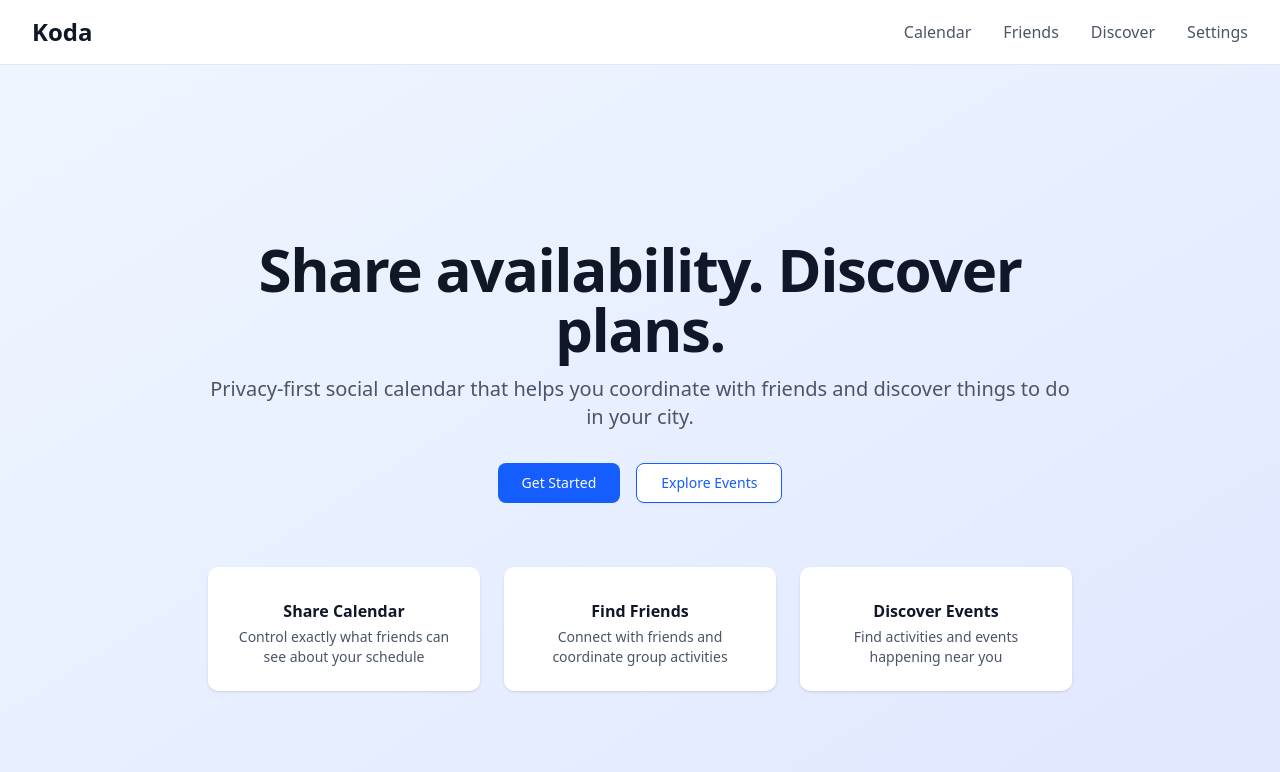
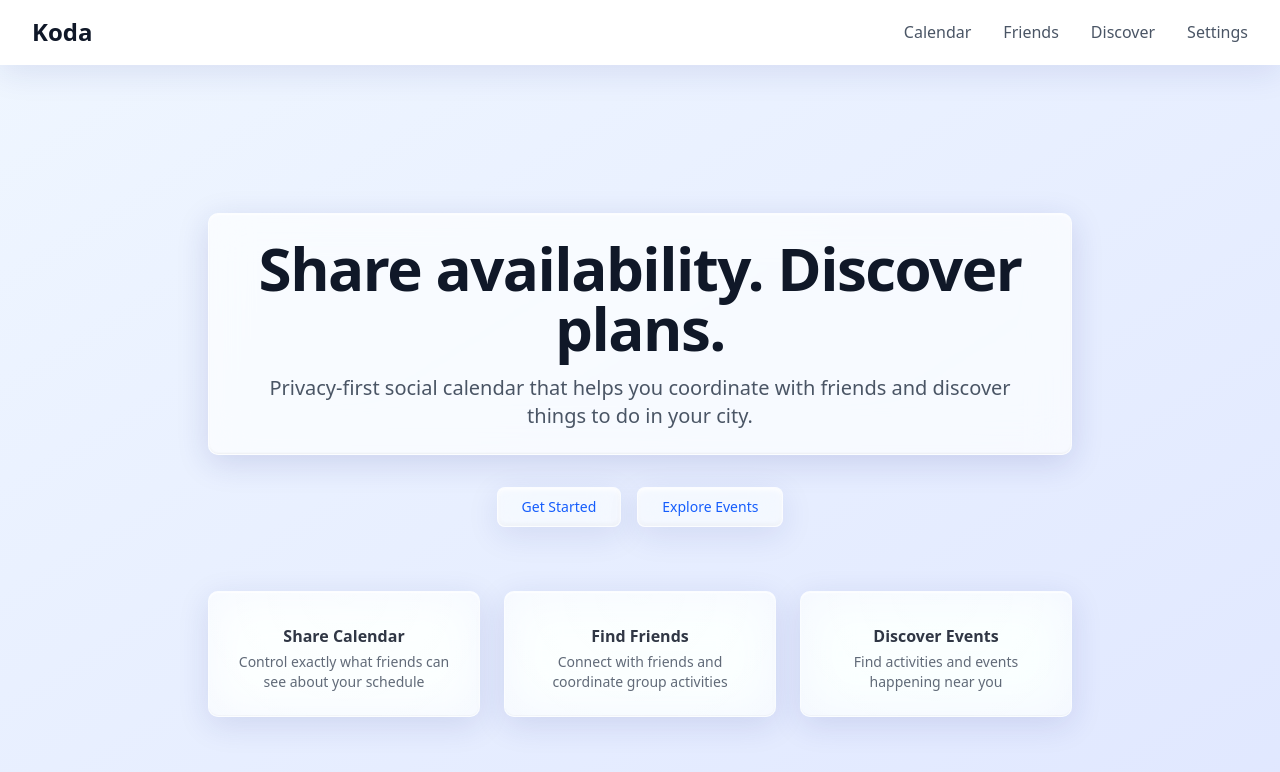
Before and after one commit to SilasSpencer1/koda-in-development, a Next.js app: page / in a window 1280 px wide. Shown: the top 772 px of the page. Built offline with nearby package versions, Linux system fonts and the light colour scheme.

Commit message:
design changes

```diff
--- a/app/globals.css
+++ b/app/globals.css
@@ -123,3 +123,265 @@
     @apply bg-background text-foreground;
   }
 }
+
+@keyframes shimmer {
+  0% {
+    background-position: -200% 0;
+  }
+  100% {
+    background-position: 200% 0;
+  }
+}
+
+@keyframes liquidRipple {
+  0% {
+    box-shadow:
+      0 0 0 0 rgba(255, 255, 255, 0.4),
+      inset 0 0 0 0 rgba(255, 255, 255, 0.1);
+  }
+  50% {
+    box-shadow:
+      0 0 20px 10px rgba(255, 255, 255, 0),
+      inset 0 0 10px 0 rgba(255, 255, 255, 0.2);
+  }
+  100% {
+    box-shadow:
+      0 0 0 0 rgba(255, 255, 255, 0),
+      inset 0 0 0 0 rgba(255, 255, 255, 0.1);
+  }
+}
+
+@keyframes softGlow {
+  0%,
+  100% {
+    box-shadow:
+      0 0 20px 0 rgba(255, 255, 255, 0.3),
+      inset 0 1px 0 0 rgba(255, 255, 255, 0.5);
+  }
+  50% {
+    box-shadow:
+      0 0 30px 5px rgba(255, 255, 255, 0.4),
+      inset 0 1px 0 0 rgba(255, 255, 255, 0.6);
+  }
+}
+
+@keyframes floatIn {
+  from {
+    opacity: 0;
+    transform: translateY(20px);
+  }
+  to {
+    opacity: 1;
+    transform: translateY(0);
+  }
+}
+
+.glass-panel {
+  background: rgba(255, 255, 255, 0.7);
+  backdrop-filter: blur(20px) saturate(1.5);
+  -webkit-backdrop-filter: blur(20px) saturate(1.5);
+  border: 1px solid rgba(255, 255, 255, 0.5);
+  box-shadow:
+    0 8px 32px rgba(31, 38, 135, 0.15),
+    inset 0 1px 2px rgba(255, 255, 255, 0.8),
+    inset 0 -1px 2px rgba(0, 0, 0, 0.05);
+  transition: all 0.3s cubic-bezier(0.4, 0, 0.2, 1);
+}
+
+.glass-panel:hover {
+  background: rgba(255, 255, 255, 0.8);
+  border-color: rgba(255, 255, 255, 0.6);
+  box-shadow:
+    0 12px 48px rgba(31, 38, 135, 0.2),
+    inset 0 1px 2px rgba(255, 255, 255, 0.9),
+    inset 0 -1px 2px rgba(0, 0, 0, 0.08);
+}
+
+.glass-button {
+  background: rgba(255, 255, 255, 0.6);
+  backdrop-filter: blur(15px) saturate(1.8);
+  -webkit-backdrop-filter: blur(15px) saturate(1.8);
+  border: 1.5px solid rgba(255, 255, 255, 0.6);
+  box-shadow:
+    0 8px 32px rgba(31, 38, 135, 0.1),
+    inset 0 2px 4px rgba(255, 255, 255, 0.9),
+    inset 0 -2px 4px rgba(0, 0, 0, 0.04);
+  position: relative;
+  overflow: hidden;
+  transition: all 0.4s cubic-bezier(0.34, 1.56, 0.64, 1);
+}
+
+.glass-button::before {
+  content: '';
+  position: absolute;
+  top: 0;
+  left: -100%;
+  width: 100%;
+  height: 100%;
+  background: linear-gradient(
+    90deg,
+    transparent,
+    rgba(255, 255, 255, 0.3),
+    transparent
+  );
+  transition: left 0.5s ease;
+}
+
+.glass-button:hover {
+  background: rgba(255, 255, 255, 0.75);
+  border-color: rgba(255, 255, 255, 0.75);
+  box-shadow:
+    0 12px 48px rgba(31, 38, 135, 0.18),
+    inset 0 2px 6px rgba(255, 255, 255, 1),
+    inset 0 -2px 6px rgba(0, 0, 0, 0.06),
+    0 0 30px rgba(255, 255, 255, 0.3);
+  transform: translateY(-2px);
+}
+
+.glass-button:hover::before {
+  left: 100%;
+}
+
+.glass-button:active {
+  background: rgba(255, 255, 255, 0.65);
+  transform: translateY(0px);
+  box-shadow:
+    0 4px 16px rgba(31, 38, 135, 0.1),
+    inset 0 2px 4px rgba(255, 255, 255, 0.8),
+    inset 0 -2px 4px rgba(0, 0, 0, 0.08);
+}
+
+.glass-button.with-ripple {
+  animation: liquidRipple 0.6s ease-out forwards;
+}
+
+.glass-card {
+  background: rgba(255, 255, 255, 0.5);
+  backdrop-filter: blur(25px) saturate(1.8) brightness(1.1);
+  -webkit-backdrop-filter: blur(25px) saturate(1.8) brightness(1.1);
+  border: 1.5px solid rgba(255, 255, 255, 0.5);
+  box-shadow:
+    0 8px 32px rgba(31, 38, 135, 0.12),
+    inset 0 1px 1px rgba(255, 255, 255, 0.8),
+    inset 0 -1px 1px rgba(0, 0, 0, 0.03);
+  transition: all 0.5s cubic-bezier(0.4, 0, 0.2, 1);
+  position: relative;
+}
+
+.glass-card::after {
+  content: '';
+  position: absolute;
+  top: 0;
+  left: 0;
+  right: 0;
+  bottom: 0;
+  background: radial-gradient(
+    600px at 50% 0%,
+    rgba(255, 255, 255, 0.15),
+    transparent
+  );
+  pointer-events: none;
+  border-radius: inherit;
+}
+
+.glass-card:hover {
+  background: rgba(255, 255, 255, 0.65);
+  border-color: rgba(255, 255, 255, 0.6);
+  box-shadow:
+    0 12px 48px rgba(31, 38, 135, 0.18),
+    inset 0 1px 1px rgba(255, 255, 255, 0.9),
+    inset 0 -1px 1px rgba(0, 0, 0, 0.05);
+  transform: translateY(-4px);
+}
+
+.glass-input {
+  background: rgba(255, 255, 255, 0.5);
+  backdrop-filter: blur(10px) saturate(1.2);
+  -webkit-backdrop-filter: blur(10px) saturate(1.2);
+  border: 1.5px solid rgba(255, 255, 255, 0.5);
+  box-shadow:
+    inset 0 2px 8px rgba(31, 38, 135, 0.05),
+    inset 0 1px 2px rgba(255, 255, 255, 0.7);
+  transition: all 0.3s ease;
+}
+
+.glass-input:focus {
+  background: rgba(255, 255, 255, 0.7);
+  border-color: rgba(255, 255, 255, 0.7);
+  box-shadow:
+    inset 0 2px 8px rgba(31, 38, 135, 0.08),
+    inset 0 1px 2px rgba(255, 255, 255, 0.8),
+    0 0 20px rgba(255, 255, 255, 0.3);
+}
+
+.glass-nav {
+  background: rgba(255, 255, 255, 0.55);
+  backdrop-filter: blur(18px) saturate(1.6);
+  -webkit-backdrop-filter: blur(18px) saturate(1.6);
+  border-bottom: 1px solid rgba(255, 255, 255, 0.4);
+  box-shadow:
+    0 8px 32px rgba(31, 38, 135, 0.1),
+    inset 0 1px 0px rgba(255, 255, 255, 0.6);
+  transition: all 0.3s ease;
+}
+
+.glass-nav:hover {
+  background: rgba(255, 255, 255, 0.65);
+  box-shadow:
+    0 12px 48px rgba(31, 38, 135, 0.15),
+    inset 0 1px 0px rgba(255, 255, 255, 0.7);
+}
+
+.glass-link {
+  position: relative;
+  transition: all 0.3s ease;
+  text-decoration: none;
+}
+
+.glass-link::after {
+  content: '';
+  position: absolute;
+  bottom: -2px;
+  left: 0;
+  width: 0%;
+  height: 2px;
+  background: linear-gradient(
+    90deg,
+    rgba(255, 255, 255, 0),
+    rgba(255, 255, 255, 0.5),
+    rgba(255, 255, 255, 0)
+  );
+  transition: width 0.3s ease;
+}
+
+.glass-link:hover::after {
+  width: 100%;
+}
+
+.gradient-mesh {
+  position: fixed;
+  top: 0;
+  left: 0;
+  width: 100%;
+  height: 100%;
+  background: linear-gradient(
+    135deg,
+    rgba(200, 220, 255, 0.1) 0%,
+    rgba(230, 200, 255, 0.1) 50%,
+    rgba(200, 230, 255, 0.1) 100%
+  );
+  pointer-events: none;
+  z-index: -1;
+}
+
+.glass-text-gradient {
+  background: linear-gradient(
+    135deg,
+    rgba(100, 150, 255, 0.8) 0%,
+    rgba(150, 100, 255, 0.8) 100%
+  );
+  -webkit-background-clip: text;
+  -webkit-text-fill-color: transparent;
+  background-clip: text;
+  text-fill-color: transparent;
+}
--- a/app/layout.tsx
+++ b/app/layout.tsx
@@ -27,8 +27,9 @@ export default function RootLayout({
     <html lang="en">
       <body
         className={`${geistSans.variable} ${geistMono.variable} antialiased`}
+        suppressHydrationWarning
       >
-        <nav className="border-b border-gray-200 bg-white">
+        <nav className="glass-nav border-b border-gray-200">
           <div className="mx-auto max-w-7xl px-4 sm:px-6 lg:px-8">
             <div className="flex h-16 justify-between">
               <div className="flex items-center">
@@ -39,25 +40,25 @@ export default function RootLayout({
               <div className="flex items-center space-x-8">
                 <Link
                   href="/calendar"
-                  className="text-gray-600 hover:text-gray-900"
+                  className="glass-link text-gray-600 hover:text-gray-900"
                 >
                   Calendar
                 </Link>
                 <Link
                   href="/friends"
-                  className="text-gray-600 hover:text-gray-900"
+                  className="glass-link text-gray-600 hover:text-gray-900"
                 >
                   Friends
                 </Link>
                 <Link
                   href="/discover"
-                  className="text-gray-600 hover:text-gray-900"
+                  className="glass-link text-gray-600 hover:text-gray-900"
                 >
                   Discover
                 </Link>
                 <Link
                   href="/settings"
-                  className="text-gray-600 hover:text-gray-900"
+                  className="glass-link text-gray-600 hover:text-gray-900"
                 >
                   Settings
                 </Link>
--- a/app/page.tsx
+++ b/app/page.tsx
@@ -8,7 +8,7 @@ export default function Home() {
     <div className="flex min-h-screen items-center justify-center bg-gradient-to-br from-blue-50 to-indigo-100">
       <main className="w-full max-w-4xl px-4 text-center">
         <div className="space-y-8">
-          <div className="space-y-4">
+          <div className="glass-panel space-y-4 rounded-lg px-8 py-6">
             <h1 className="text-5xl font-bold tracking-tight text-gray-900 md:text-6xl">
               Share availability. Discover plans.
             </h1>
@@ -19,7 +19,10 @@ export default function Home() {
           </div>
           <div className="flex flex-col items-center justify-center gap-4 sm:flex-row">
             <Link href="/calendar">
-              <Button size="lg" className="bg-blue-600 hover:bg-blue-700">
+              <Button
+                size="lg"
+                className="bg-white text-blue-600 hover:bg-blue-50"
+              >
                 Get Started
               </Button>
             </Link>
@@ -34,7 +37,7 @@ export default function Home() {
             </Link>
           </div>
           <div className="grid grid-cols-1 gap-6 pt-8 md:grid-cols-3">
-            <div className="rounded-lg bg-white p-6 shadow-sm">
+            <div className="glass-card rounded-lg p-6">
               <div className="text-2xl"></div>
               <h3 className="mt-2 font-semibold text-gray-900">
                 Share Calendar
@@ -43,14 +46,14 @@ export default function Home() {
                 Control exactly what friends can see about your schedule
               </p>
             </div>
-            <div className="rounded-lg bg-white p-6 shadow-sm">
+            <div className="glass-card rounded-lg p-6">
               <div className="text-2xl"></div>
               <h3 className="mt-2 font-semibold text-gray-900">Find Friends</h3>
               <p className="mt-1 text-sm text-gray-600">
                 Connect with friends and coordinate group activities
               </p>
             </div>
-            <div className="rounded-lg bg-white p-6 shadow-sm">
+            <div className="glass-card rounded-lg p-6">
               <div className="text-2xl"></div>
               <h3 className="mt-2 font-semibold text-gray-900">
                 Discover Events
--- a/components/ui/button.tsx
+++ b/components/ui/button.tsx
@@ -5,7 +5,7 @@ import { cva, type VariantProps } from 'class-variance-authority';
 import { cn } from '@/lib/utils';
 
 const buttonVariants = cva(
-  "inline-flex items-center justify-center gap-2 whitespace-nowrap rounded-md text-sm font-medium transition-all disabled:pointer-events-none disabled:opacity-50 [&_svg]:pointer-events-none [&_svg:not([class*='size-'])]:size-4 shrink-0 [&_svg]:shrink-0 outline-none focus-visible:border-ring focus-visible:ring-ring/50 focus-visible:ring-[3px] aria-invalid:ring-destructive/20 dark:aria-invalid:ring-destructive/40 aria-invalid:border-destructive",
+  "inline-flex items-center justify-center gap-2 whitespace-nowrap rounded-md text-sm font-medium transition-all disabled:pointer-events-none disabled:opacity-50 [&_svg]:pointer-events-none [&_svg:not([class*='size-'])]:size-4 shrink-0 [&_svg]:shrink-0 outline-none focus-visible:border-ring focus-visible:ring-ring/50 focus-visible:ring-[3px] aria-invalid:ring-destructive/20 dark:aria-invalid:ring-destructive/40 aria-invalid:border-destructive glass-button",
   {
     variants: {
       variant: {
--- a/lib/auth/config.ts
+++ b/lib/auth/config.ts
@@ -10,6 +10,7 @@ const adapter = PrismaAdapter(prisma);
 export const { auth, handlers, signIn, signOut } = NextAuth({
   adapter,
   trustHost: true,
+  baseUrl: process.env.NEXTAUTH_URL || `https://${process.env.RAILWAY_DOMAIN}`,
   providers: [
     Google({
       clientId: process.env.GOOGLE_CLIENT_ID,
```
Also changed, not shown: app/login/page.tsx (+12 -12 lines), app/signup/page.tsx (+12 -12 lines).
